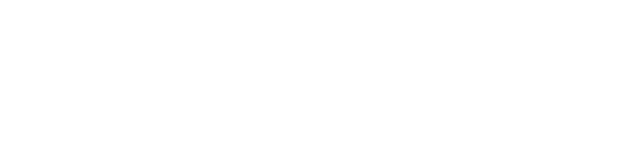
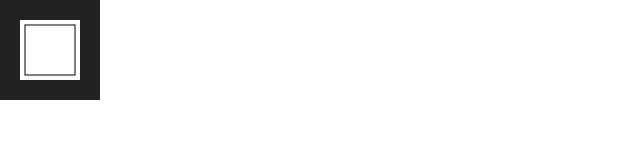
Before and after one commit to IT-Glory/Webstorm, a plain HTML site: page src/HTML5/canvas/canvas.html in a window 1280 px wide. Shown: the whole page, without its empty margins (0-640 px from the left). Drawn offline with Linux system fonts and the light colour scheme.

Commit message:
2016-04-24 21:50:22 commit

```diff
--- a/src/HTML5/canvas/canvas.html
+++ b/src/HTML5/canvas/canvas.html
@@ -2,9 +2,11 @@
 <html lang="en">
 <head>
     <meta charset="UTF-8">
-    <title>Title</title>
+    <title>canvas learning</title>
+    <link href="css/canvas_style.css" rel="stylesheet" type="text/css">
 </head>
 <body>
-
+    <canvas id="cs"></canvas>
+<script src="js/canvas_app.js"></script>
 </body>
 </html>
--- a/src/HTML5/canvas/css/canvas_style.css
+++ b/src/HTML5/canvas/css/canvas_style.css
@@ -0,0 +1,5 @@
+canvas {
+    position: absolute;
+    top: 0;
+    left: 0;
+}
--- a/src/HTML5/canvas/js/canvas_app.js
+++ b/src/HTML5/canvas/js/canvas_app.js
@@ -1,3 +1,45 @@
 /**
  * Created by 荣耀 on 2016/4/24.
  */
+
+/**
+ * 初始化canvas元素样式
+ * @param canvas_id canvas元素id
+ */
+function initCanvas(cs) {
+    cs.width = window.innerWidth;
+    cs.height = window.innerHeight;
+}
+function getCanvas(canvasID) {
+    return document.getElementById(canvasID);
+}
+
+window.onload = function () {
+
+    var canvas = getCanvas("cs");
+    initCanvas(canvas);
+
+    var canvas2D = canvas.getContext("2d");
+
+   /**
+    *  fillRect(x, y, width, height)
+    *  绘制一个填充的矩形
+    *  strokeRect(x, y, width, height)
+    *  绘制一个矩形的边框
+    *  clearRect(x, y, width, height)
+    *  清除指定矩形区域，让清除部分完全透明。
+    */
+    canvas2D.fillStyle = '#222';
+    canvas2D.fillRect(0,0,100,100);
+    canvas2D.clearRect(20,20,60,60);
+    canvas2D.strokeRect(25,25,50,50);
+
+    /**
+     * 首先，你需要创建路径起始点。
+     * 然后你使用画图命令去画出路径。
+     * 之后你把路径封闭。
+     * 一旦路径生成，你就能通过描边或填充路径区域来渲染图形。
+     */
+
+
+};
```
